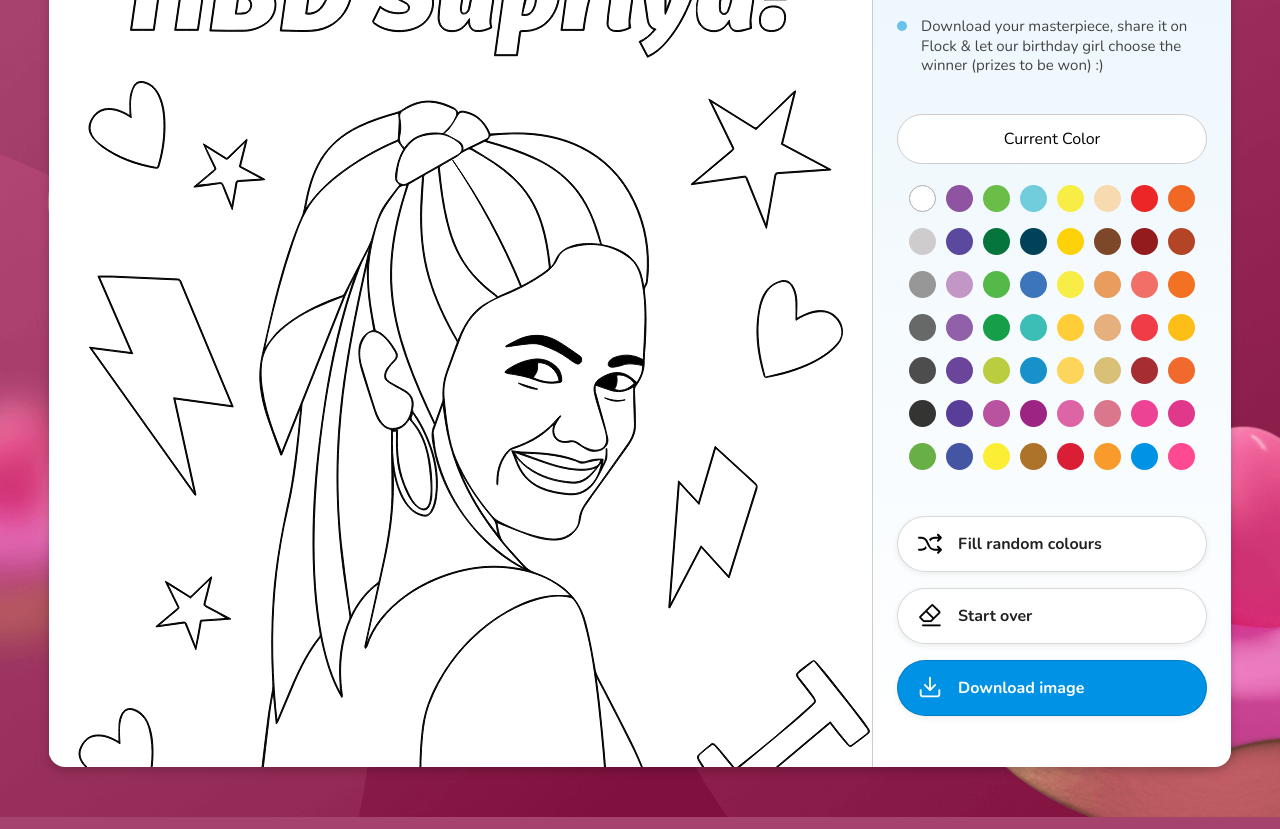
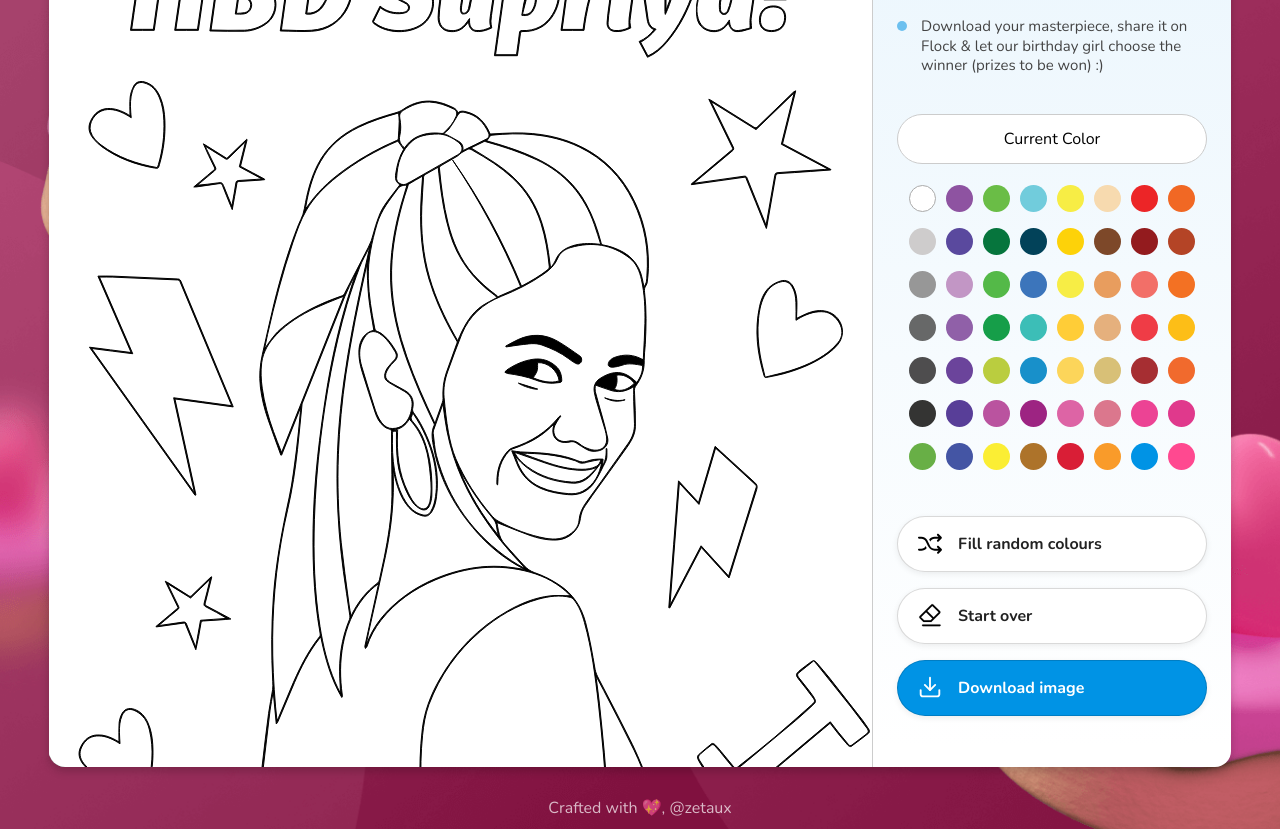
Before and after one commit to anoopsethu/hbdsupriya, a plain HTML site: page index.html in a window 1280 px wide. Shown: the part 168-997 px from the top of the page. Drawn offline with nearby package versions, Linux system fonts and the light colour scheme.

Commit message:
first commit

```diff
--- a/index.html
+++ b/index.html
@@ -9,17 +9,15 @@
 
 	<!-- Open Graph / Facebook -->
 	<meta property="og:type" content="website">
-	<meta property="og:url" content="https://metatags.io/">
+	<meta property="og:url" content="https://hbdsupriya.xyz/">
 	<meta property="og:title" content="The Supriya Challenge! 🎨">
 	<meta property="og:description" content="On this Supriya Day, we bring to you a unique challenge to unleash your creativity.">
-	<meta property="og:image" content="https://metatags.io/assets/meta-tags-16a33a6a8531e519cc0936fbba0ad904e52d35f34a46c97a2c9f6f7dd7d336f2.png">
 
 	<!-- Twitter -->
 	<meta property="twitter:card" content="summary_large_image">
-	<meta property="twitter:url" content="https://metatags.io/">
+	<meta property="twitter:url" content="https://hbdsupriya.xyz/">
 	<meta property="twitter:title" content="The Supriya Challenge! 🎨">
 	<meta property="twitter:description" content="On this Supriya Day, we bring to you a unique challenge to unleash your creativity.">
-	<meta property="twitter:image" content="https://metatags.io/assets/meta-tags-16a33a6a8531e519cc0936fbba0ad904e52d35f34a46c97a2c9f6f7dd7d336f2.png">
 
   <link rel="stylesheet" href="./style.css">
   <link rel="icon" type="image/png" sizes="32x32" href="./favicon-32x32.png">
@@ -61,6 +59,7 @@
 	</div>
   </div>
 </div>
+<p class="footer">Crafted with 💖, @zetaux</p>
 <!-- partial -->
   <script src='https://cdnjs.cloudflare.com/ajax/libs/jquery/2.1.3/jquery.min.js'></script>
 <script src='https://cdnjs.cloudflare.com/ajax/libs/gsap/1.16.1/TweenMax.min.js'></script>
--- a/style.css
+++ b/style.css
@@ -13,7 +13,7 @@ body{
 }
 .holder{
   display: block;
-  margin: 50px auto;
+  margin: 50px auto 30px auto;
   width: 1182px;
   background: #fff;
   border-radius: 16px;
@@ -162,6 +162,14 @@ body{
 .mob{
   display: none;
 }
+.footer{
+  margin: 10px 0px;
+  font-size: 16px;
+  color: #fff;
+  width: 100%;
+  text-align: center;
+  opacity: 0.7;
+}
 @media(max-width: 1024px){
   .holder{
     display: none;
```
